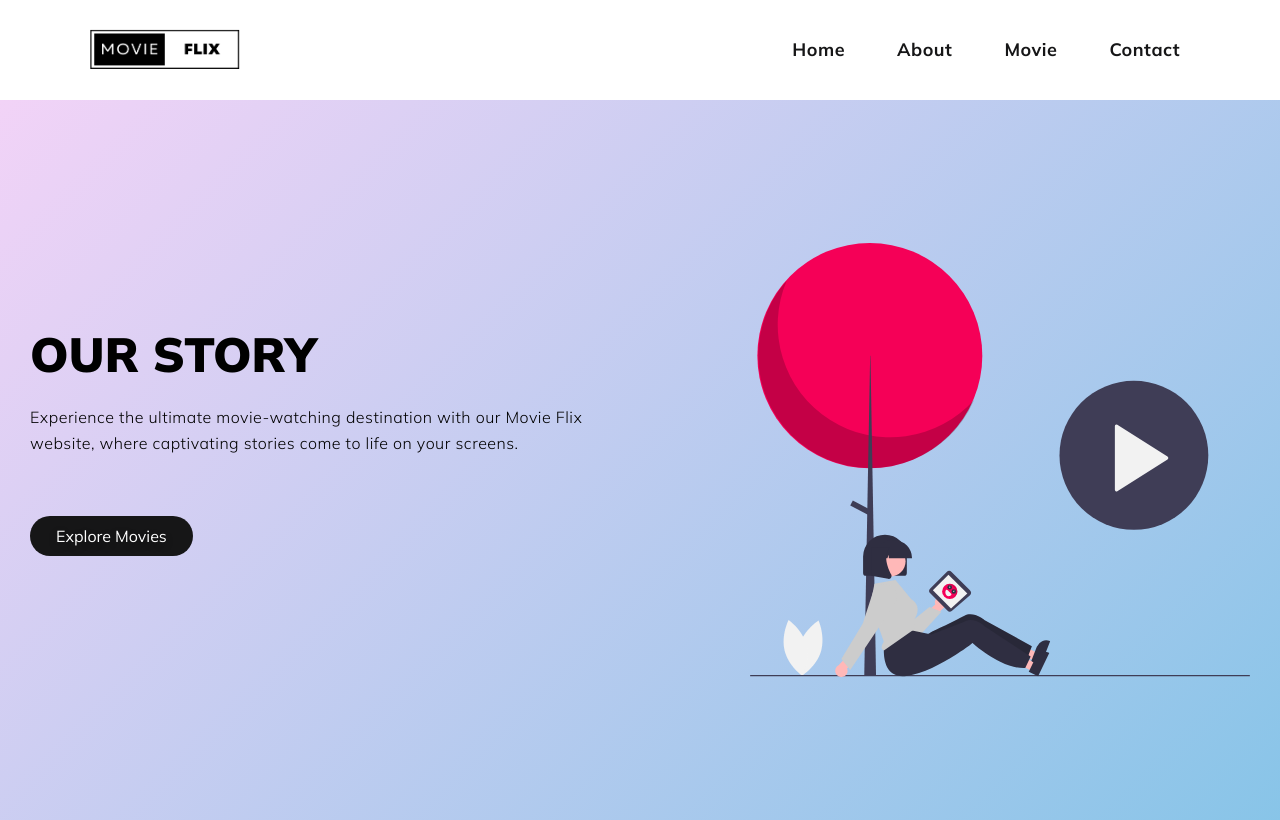
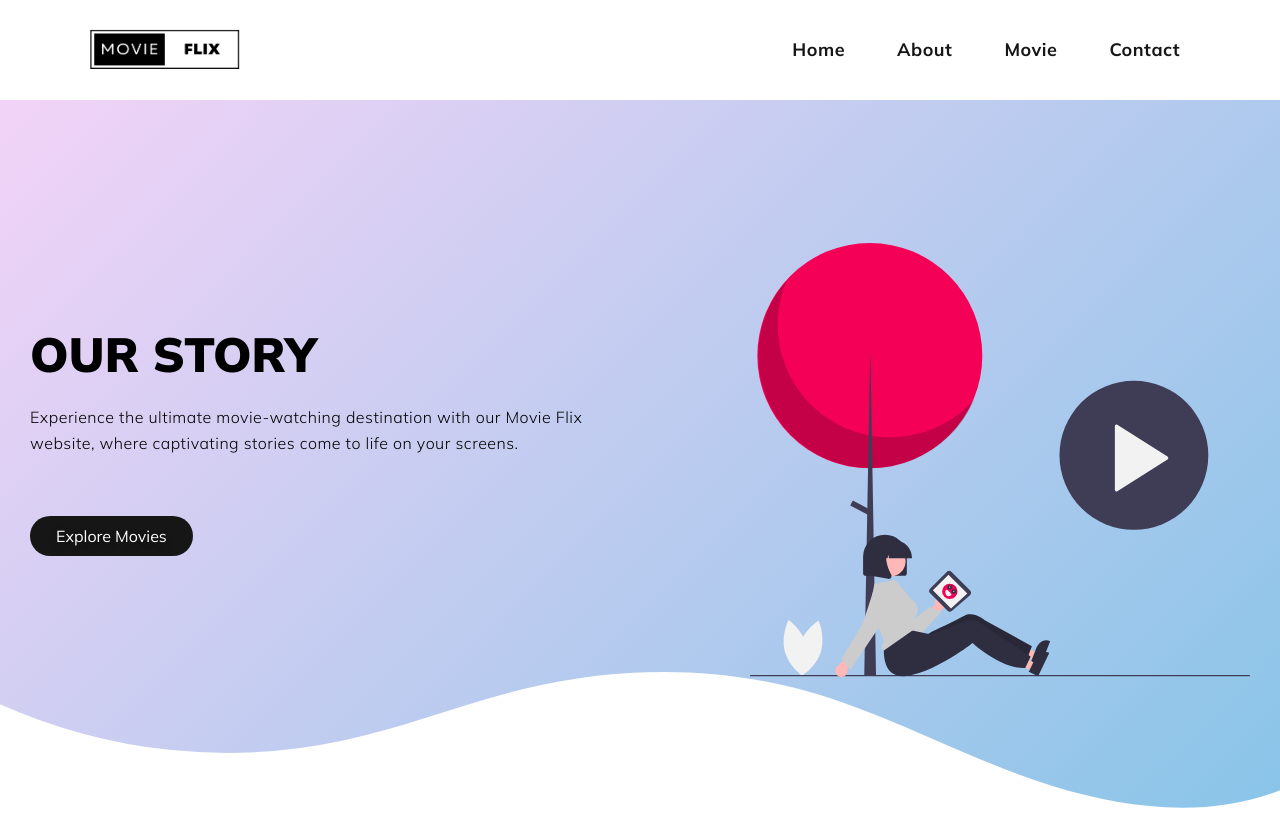
Before and after one commit to shuvo9620/movie-flix, a Next.js app: page /about in a window 1280 px wide. Built offline with nearby package versions, Linux system fonts and the light colour scheme.

Commit message:
loading resolved

```diff
--- a/src/app/components/HeroSection.jsx
+++ b/src/app/components/HeroSection.jsx
@@ -6,13 +6,13 @@
 import { Mulish } from 'next/font/google'
 
 const mulish = Mulish({
-  weight: ['300','400','500','600','700','800','900'],
-  subsets: ['latin'],
-  display: 'swap',
+    weight: ['300', '400', '500', '600', '700', '800', '900'],
+    subsets: ['latin'],
+    display: 'swap',
 })
 
 
-const HeroSection = ({title, imageUrl}) => {
+const HeroSection = ({ title, imageUrl }) => {
     return (
         <main className={heroStyles.main_section}>
             <div className={styles.container}>
@@ -28,10 +28,18 @@
                     </div>
 
                     <div className={heroStyles.hero_image}>
-                    <Image src={imageUrl} alt='photo' width={500} height={500} />
+                        <Image src={imageUrl} alt='photo' width={500} height={500} />
                     </div>
                 </div>
 
+            </div>
+            <div className={heroStyles['custom-shape-divider-bottom-1681647578']}>
+                <svg data-name="Layer 1" xmlns="http://www.w3.org/2000/svg" viewBox="0 0 1200 120"
+                    preserveAspectRatio="none">
+                    <path
+                        d="M985.66,92.83C906.67,72,823.78,31,743.84,14.19c-82.26-17.34-168.06-16.33-250.45.39-57.84,11.73-114,31.07-172,41.86A600.21,600.21,0,0,1,0,27.35V120H1200V95.8C1132.19,118.92,1055.71,111.31,985.66,92.83Z"
+                        className={heroStyles["shape-fill"]}></path>
+                </svg>
             </div>
         </main>
     );
--- a/src/app/movie/page.jsx
+++ b/src/app/movie/page.jsx
@@ -2,6 +2,7 @@
 import React from 'react';
 import MovieCard from '../components/MovieCard';
 import styles from '@/app/styles/common.module.css'
+import { resolve } from 'styled-jsx/css';
 
 const Movie = async () => {
 
```
Also changed, not shown: src/app/Loading.jsx (+3 -5 lines), src/app/notFound.jsx (+5 -5 lines).
